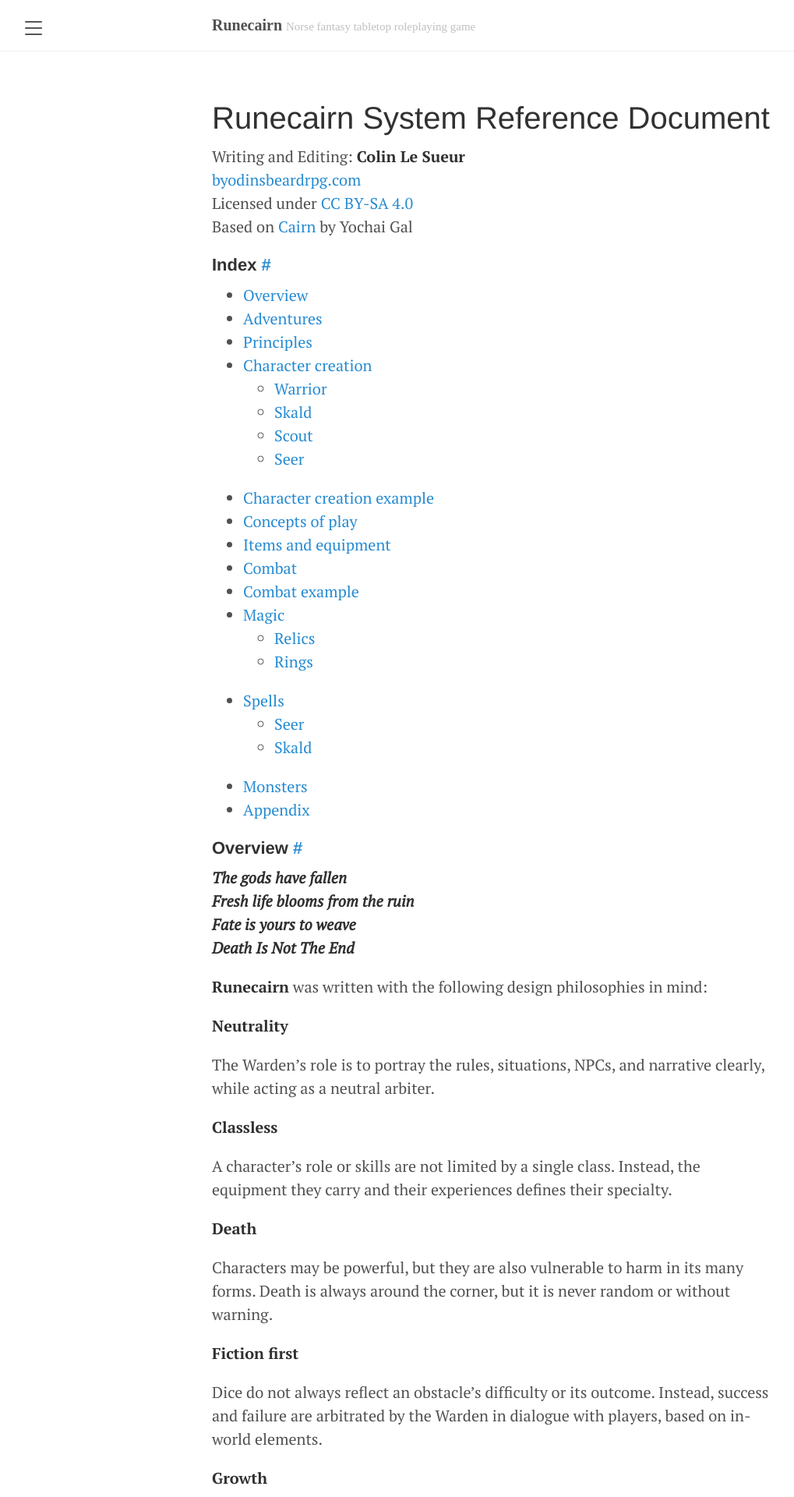
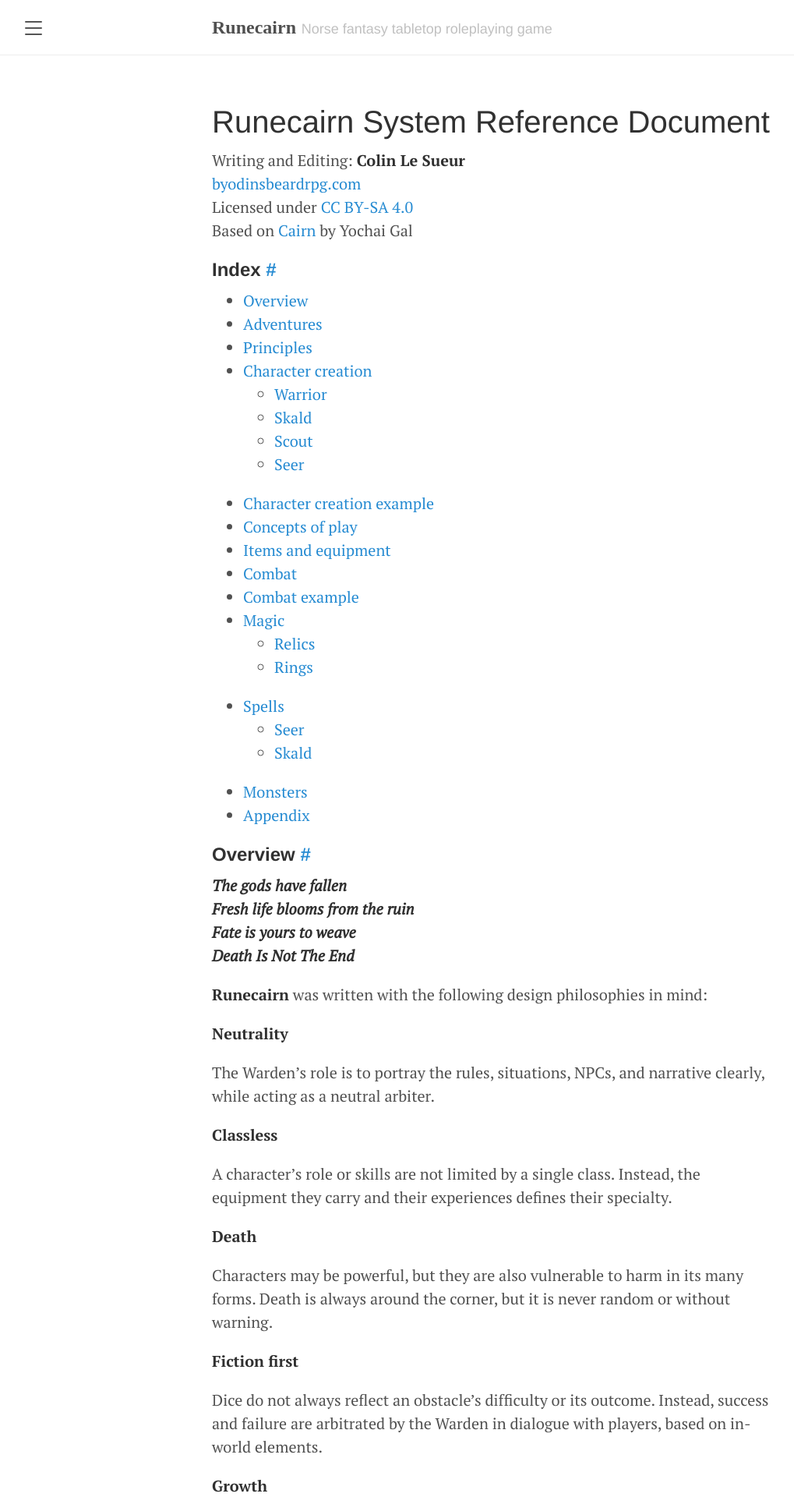
Before and after one commit to byodinsbeardrpg/byodinsbeardrpg.github.io, a Jekyll site: the page built from srd.md, in a window 1280 px wide. Shown: the top 1920 px of the page at 78% size, without its empty margins (8-1027 px from the left). Built offline with Jekyll 4.4.1, drawn with Linux system fonts in a browser that asks for light colours; some web fonts are replaced.

Commit message:
Update lanyon.css

```diff
--- a/public/css/lanyon.css
+++ b/public/css/lanyon.css
@@ -44,14 +44,14 @@
   font-family: "PT Serif", Georgia, "Times New Roman", serif;
 }
 
-h2, h3, h4, h5, h6 {
+h2, h3 {
   font-family: "Futura PT", Helvetica, Arial, sans-serif;
   font-weight: 700;
   color: #313131;
-  font-size: 110%;
+  font-size: 120%;
 }
 
-h3, h4, h5, h6 {
+h4, h5, h6 {
   font-size: 100%;
 }
 
@@ -113,7 +113,6 @@
   margin-top: 0;
   margin-bottom: 0;
   color: #505050;
-  font-family: "BlackBeard";
 }
 .masthead-title a {
   color: #505050;
```
